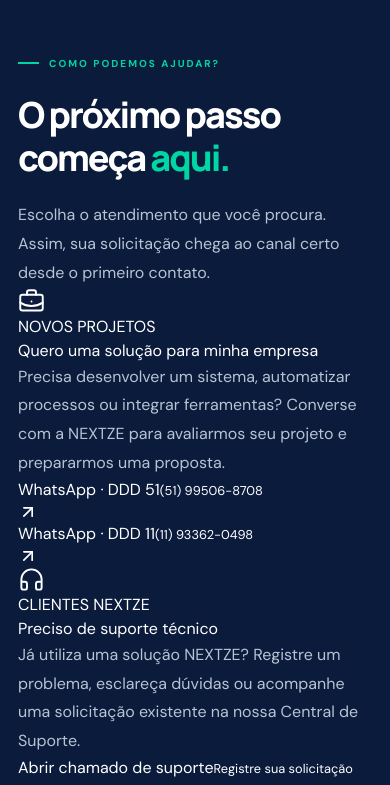
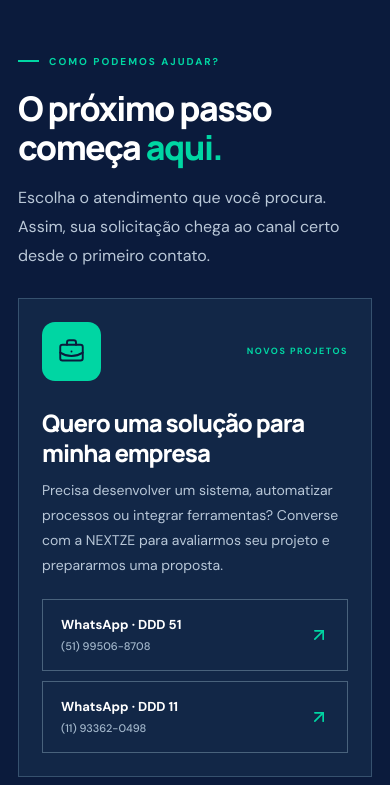
Before and after one commit to willyan-pfutze/Nextze, a React (Vite) app: page / in a window 390 px wide. Shown: the part 7040-7825 px from the top of the page. Built offline with nearby package versions, Linux system fonts and the light colour scheme.

Commit message:
style: branded responsive commercial and support contact cards

```diff
--- a/src/styles.css
+++ b/src/styles.css
@@ -81,3 +81,35 @@
 @media(max-width:1100px){.hero-v2{min-height:auto;padding:78px 0 0}.hero-wing{opacity:.25}.preview-wrap{width:94%}}
 @media(max-width:800px){.site-header{height:79px}.site-header .menu-toggle{background:#132d4e;border-color:#355172;color:#fff}.site-header .nav{top:79px;background:#10294a}.site-header .nav>a{border-color:#36506b;color:#fff}.hero-v2{padding-top:70px}.hero-v2 h1{font-size:clamp(40px,6.8vw,60px);letter-spacing:-2.5px}.hero-v2 .hero-center>p{font-size:14px}.preview-layout{grid-template-columns:150px 1fr}.preview-sidebar{padding:19px 9px}.preview-content{padding:18px}.preview-live{display:none}.preview-lower{grid-template-columns:1fr}.preview-panel{display:none}.hero-wing{display:none}}
 @media(max-width:520px){.hero-v2{padding-top:64px}.hero-v2 h1{font-size:40px;letter-spacing:-2px}.hero-v2-kicker{font-size:8px;letter-spacing:.9px;gap:8px}.hero-v2-kicker span{width:18px}.hero-v2 .hero-center>p{font-size:14px;margin-top:20px}.hero-v2-actions{flex-direction:column;align-items:stretch;margin:29px 0 46px}.hero-v2-actions .btn{width:100%}.preview-wrap{width:100%;border-radius:14px 14px 0 0;box-shadow:0 0 0 4px #0e2848}.preview-top{height:36px;padding:0 11px}.preview-tag{display:none}.preview-url{font-size:8px}.preview-layout{display:block;min-height:310px}.preview-sidebar{display:none}.preview-content{padding:16px}.preview-breadcrumb{margin-bottom:14px}.preview-heading h3{font-size:16px}.preview-heading p{font-size:9px}.preview-subtitle{font-size:8px}.preview-metrics{gap:6px;margin-top:15px}.preview-metrics>div{padding:10px 7px}.preview-metrics>div>span{font-size:7px;letter-spacing:0;gap:3px}.preview-metrics>div>span svg{width:12px}.preview-metrics strong{font-size:10px;margin:9px 0 3px}.preview-metrics small{font-size:8px}.preview-feature{padding:12px}.preview-nodes{margin-top:13px}.preview-nodes div{font-size:7px;padding:8px 7px}.preview-feature-note{margin-top:10px;font-size:9px}}
+
+
+/* NEXTZE — contato com caminhos separados para projetos e suporte. */
+.contact{padding:94px 0 105px}
+.contact-intro{max-width:790px;margin-bottom:42px}
+.contact-intro h2{font-family:'Manrope',sans-serif;font-size:clamp(34px,4.3vw,61px);line-height:1.14;letter-spacing:-2.5px;margin:20px 0 18px;font-weight:800}
+.contact-intro h2 em{font-style:normal;color:#00D6A3}
+.contact-intro>p{font-size:16px;color:#bac8d8;line-height:1.8;max-width:640px}
+.contact-choice-grid{display:grid;grid-template-columns:repeat(2,minmax(0,1fr));gap:22px}
+.contact-choice-card{border:1px solid #36516e;background:#122747;padding:34px;min-width:0;display:flex;flex-direction:column;min-height:430px;transition:border-color .2s ease,transform .2s ease}
+.contact-choice-card:hover{border-color:#00D6A3;transform:translateY(-2px)}
+.contact-choice-support{background:#102541}
+.contact-choice-heading{display:flex;align-items:center;justify-content:space-between;gap:12px}
+.contact-choice-icon{width:59px;height:59px;display:grid;place-items:center;background:#00D6A3;color:#0B1B3C;border-radius:13px;flex-shrink:0}
+.contact-choice-tag{letter-spacing:1.5px;font-weight:800;font-size:10px;color:#00D6A3;text-align:right}
+.contact-choice-card h3{font-family:'Manrope',sans-serif;font-weight:800;font-size:clamp(22px,2.6vw,30px);line-height:1.25;letter-spacing:-1px;color:#fff;margin:27px 0 10px}
+.contact-choice-card>p{font-size:14px;line-height:1.8;color:#b8c7d8;margin:0}
+.contact-choice-links{margin-top:auto;padding-top:30px;display:grid;gap:10px}
+.contact-choice-link{display:flex;align-items:center;justify-content:space-between;gap:15px;padding:15px 18px;border:1px solid #49627c;color:#fff;text-decoration:none;font-weight:800;font-size:14px;min-height:66px;transition:background .18s ease,border-color .18s ease}
+.contact-choice-link:hover,.contact-choice-link:focus-visible{background:#00D6A3;color:#0B1B3C;border-color:#00D6A3;outline-offset:3px}
+.contact-choice-link>span{display:flex;flex-direction:column;gap:4px;min-width:0}
+.contact-choice-link>span>svg{display:inline}
+.contact-choice-link small{font-size:11px;font-weight:500;color:#a4b8cc}
+.contact-choice-link:hover small,.contact-choice-link:focus-visible small{color:#0B1B3C}
+.contact-choice-link>svg{flex-shrink:0;color:#00D6A3}
+.contact-choice-link:hover>svg,.contact-choice-link:focus-visible>svg{color:#0B1B3C}
+.contact-choice-main-link{background:#00D6A3;color:#0B1B3C;border-color:#00D6A3}
+.contact-choice-main-link small,.contact-choice-main-link>svg{color:#0B1B3C}
+.contact-choice-main-link:hover,.contact-choice-main-link:focus-visible{background:#fff;border-color:#fff}
+.contact-choice-card .contact-choice-note{margin-top:20px;font-size:11px;color:#9aafc5;line-height:1.6}
+@media(max-width:800px){.contact-choice-grid{grid-template-columns:1fr}.contact-choice-card{min-height:0}.contact-choice-links{margin-top:20px;padding-top:0}}
+@media(max-width:520px){.contact{padding:70px 0}.contact-intro h2{letter-spacing:-1.5px}.contact-intro{margin-bottom:27px}.contact-choice-card{padding:23px}.contact-choice-card h3{font-size:24px}.contact-choice-link{font-size:13px}.contact-choice-tag{font-size:9px}}
```
